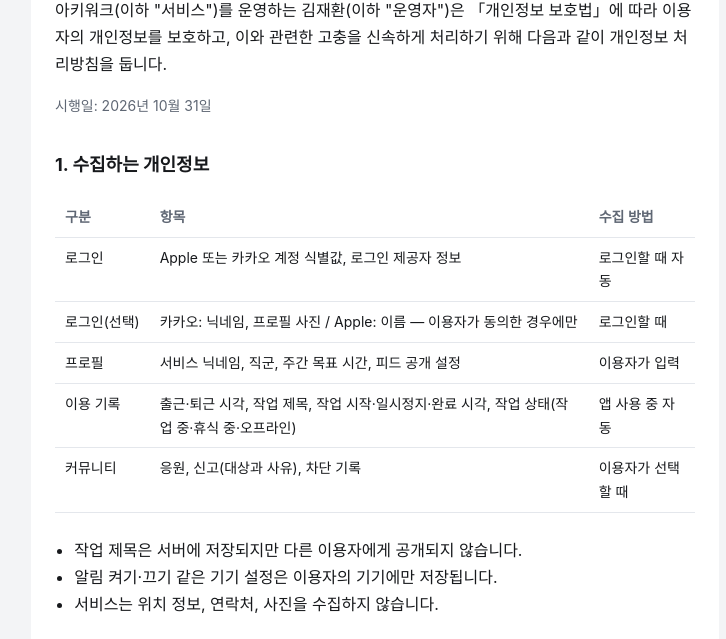
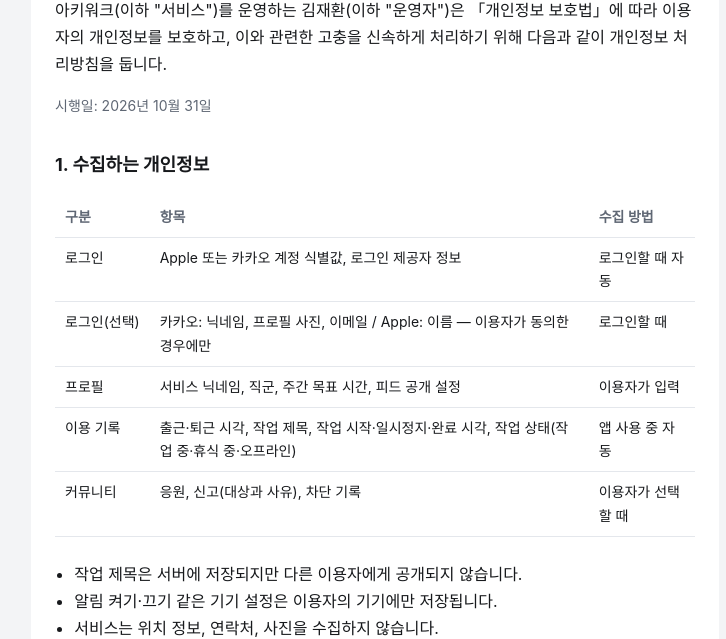
Before and after one commit to jxxh204/akiiwork-legal, a plain HTML site: page privacy.html in a window 1280 px wide. Shown: the part 162-801 px from the top of the page, without its empty margins (265-991 px from the left). Drawn offline with Linux system fonts and the light colour scheme.

Commit message:
개인정보 처리방침: 카카오 이메일(선택) 추가

```diff
--- a/privacy.html
+++ b/privacy.html
@@ -34,7 +34,7 @@ footer { color: var(--muted); font-size: 13px; margin-top: 24px; text-align: cen
 <p>아키워크(이하 "서비스")를 운영하는 김재환(이하 "운영자")은 「개인정보 보호법」에 따라 이용자의 개인정보를 보호하고, 이와 관련한 고충을 신속하게 처리하기 위해 다음과 같이 개인정보 처리방침을 둡니다.</p>
 <p class='meta'>시행일: 2026년 10월 31일</p>
 <h2>1. 수집하는 개인정보</h2>
-<div class='table'><table><thead><tr><th>구분</th><th>항목</th><th>수집 방법</th></tr></thead><tbody><tr><td>로그인</td><td>Apple 또는 카카오 계정 식별값, 로그인 제공자 정보</td><td>로그인할 때 자동</td></tr><tr><td>로그인(선택)</td><td>카카오: 닉네임, 프로필 사진 / Apple: 이름 — 이용자가 동의한 경우에만</td><td>로그인할 때</td></tr><tr><td>프로필</td><td>서비스 닉네임, 직군, 주간 목표 시간, 피드 공개 설정</td><td>이용자가 입력</td></tr><tr><td>이용 기록</td><td>출근·퇴근 시각, 작업 제목, 작업 시작·일시정지·완료 시각, 작업 상태(작업 중·휴식 중·오프라인)</td><td>앱 사용 중 자동</td></tr><tr><td>커뮤니티</td><td>응원, 신고(대상과 사유), 차단 기록</td><td>이용자가 선택할 때</td></tr></tbody></table></div>
+<div class='table'><table><thead><tr><th>구분</th><th>항목</th><th>수집 방법</th></tr></thead><tbody><tr><td>로그인</td><td>Apple 또는 카카오 계정 식별값, 로그인 제공자 정보</td><td>로그인할 때 자동</td></tr><tr><td>로그인(선택)</td><td>카카오: 닉네임, 프로필 사진, 이메일 / Apple: 이름 — 이용자가 동의한 경우에만</td><td>로그인할 때</td></tr><tr><td>프로필</td><td>서비스 닉네임, 직군, 주간 목표 시간, 피드 공개 설정</td><td>이용자가 입력</td></tr><tr><td>이용 기록</td><td>출근·퇴근 시각, 작업 제목, 작업 시작·일시정지·완료 시각, 작업 상태(작업 중·휴식 중·오프라인)</td><td>앱 사용 중 자동</td></tr><tr><td>커뮤니티</td><td>응원, 신고(대상과 사유), 차단 기록</td><td>이용자가 선택할 때</td></tr></tbody></table></div>
 <ul><li>작업 제목은 서버에 저장되지만 다른 이용자에게 공개되지 않습니다.</li><li>알림 켜기·끄기 같은 기기 설정은 이용자의 기기에만 저장됩니다.</li><li>서비스는 위치 정보, 연락처, 사진을 수집하지 않습니다.</li></ul>
 <h2>2. 이용 목적</h2>
 <ul><li>회원 식별과 로그인 유지</li><li>출퇴근·작업 시간 기록과 통계 제공, 기기 변경 시 기록 복원</li><li>피드: 닉네임·직군·근무 시간·작업 상태를 다른 이용자에게 보여주는 기능 (이용자가 공개 설정으로 끌 수 있음)</li><li>신고 처리와 부적절한 이용 제한</li></ul>
```
